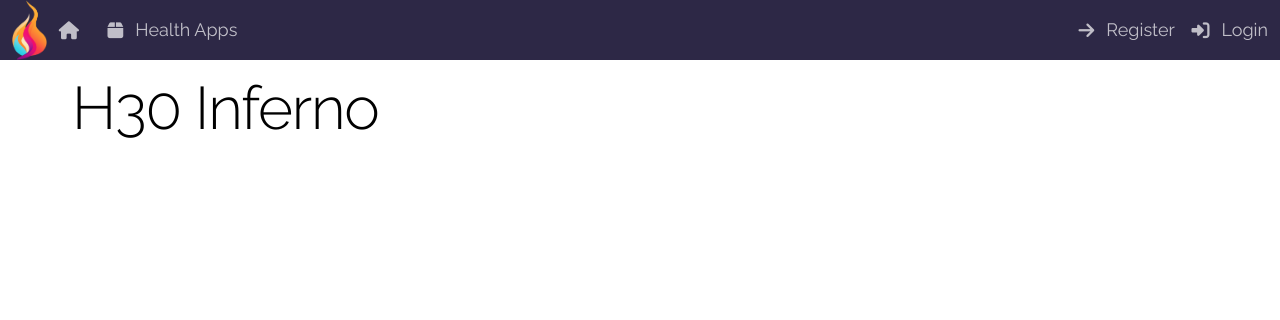
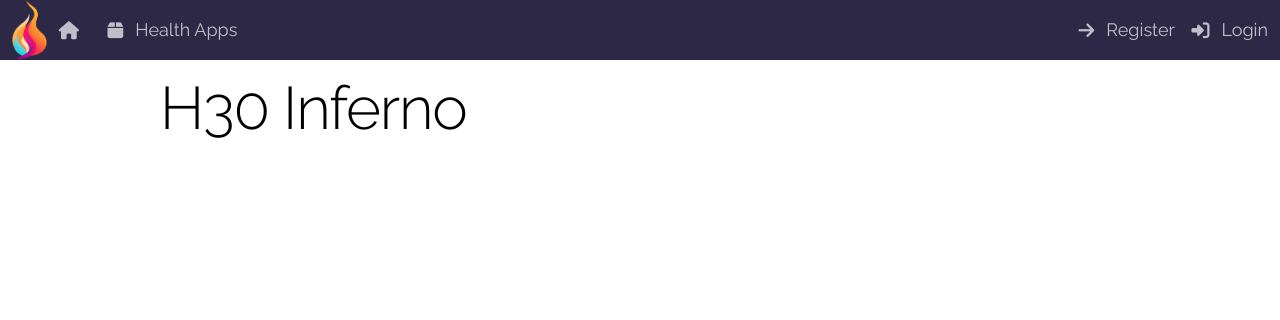
Before and after one commit to rodneygauna/H3O_Inferno, a Flask app: page / in a window 1280 px wide. Shown: the top 320 px of the page. Run offline with Flask 3, Linux system fonts and the light colour scheme; some libraries are stand-ins or nearby versions.

Commit message:
page layout improvements

```diff
--- a/src/static/css/style.css
+++ b/src/static/css/style.css
@@ -29,14 +29,12 @@ body::-webkit-scrollbar-thumb {
 }
 
 main {
-    margin-left: 5rem;
     margin-top: 5rem;
     padding: 1rem;
 }
 
 @media (max-width: 425px) {
     main {
-        margin-left: 0;
         padding-top: 3.5rem;
     }
 }
--- a/src/templates/base.html
+++ b/src/templates/base.html
@@ -10,10 +10,12 @@
     {% include 'navigation.html' %}
     <!-- Navbar - End -->
     <main>
-      <!-- Flash - Start -->
-      {% include 'flash.html' %}
-      <!-- Flash - End -->
-      {% block content %}{% endblock content %}
+      <div class="container">
+        <!-- Flash - Start -->
+        {% include 'flash.html' %}
+        <!-- Flash - End -->
+        {% block content %}{% endblock content %}
+      </div>
     </main>
     {% include 'javascript.html' %}
   </body>
```
